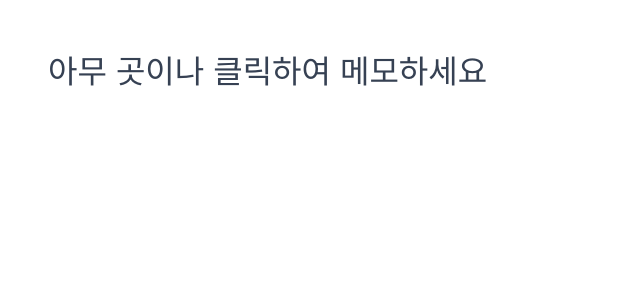
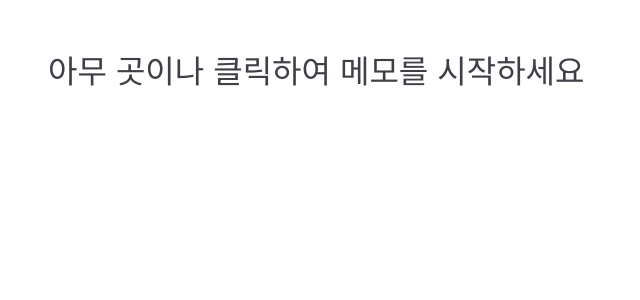
Before and after one commit to chebread/kwaesok, a Next.js app: page / in a window 1280 px wide. Shown: the top 300 px of the page, without its empty margins (0-640 px from the left). Built offline with nearby package versions, Linux system fonts and the light colour scheme.

Commit message:
backup: 1m limit

```diff
--- a/app/(subpages)/home/home-page.module.scss
+++ b/app/(subpages)/home/home-page.module.scss
@@ -30,7 +30,7 @@
   &[contenteditable='true']:empty:before,
   &[contenteditable='true']:focus:before {
     content: attr(data-placeholder);
-    color: var(--gray-700);
+    color: var(--zinc-700);
     pointer-events: none;
     display: block;
   }
@@ -39,3 +39,12 @@
     content: '';
   }
 }
+
+[data-theme='dark'] {
+  .input {
+    &[contenteditable='true']:empty:before,
+    &[contenteditable='true']:focus:before {
+      color: var(--zinc-300);
+    }
+  }
+}
--- a/app/(subpages)/home/home-page.tsx
+++ b/app/(subpages)/home/home-page.tsx
@@ -1,131 +1,94 @@
 'use client';
 
-import { useEffect, useRef } from 'react';
+import { useEffect } from 'react';
 import style from './home-page.module.scss';
-import { useState } from 'react';
-
-import clsx from 'clsx';
+import TextEditor from '@components/text-editor';
 
 export default function HomePage() {
-  console.log(1);
+  useEffect(() => {
+    // 페이지 가시성 변경 핸들러
+    const handleVisibilityChange = () => {
+      const now = Date.now();
 
-  const inputRef: any = useRef<HTMLDivElement | null>(null);
-  const [content, setContent] = useState('');
-
-  useEffect(() => {
-    const handleInput = () => {
-      if (inputRef.current) {
-        setContent(inputRef.current.textContent || '');
+      if (document.hidden) {
+        // 페이지 숨김 시 현재까지 누적 시간 저장
+        const startTime = parseInt(
+          localStorage.getItem('pageStartTime') || '0'
+        );
+        if (startTime > 0) {
+          const currentElapsed = parseInt(
+            localStorage.getItem('pageElapsedTime') || '0'
+          );
+          const newElapsed = currentElapsed + (now - startTime);
+          localStorage.setItem('pageElapsedTime', newElapsed.toString());
+          localStorage.removeItem('pageStartTime');
+        }
+      } else {
+        // 페이지 다시 보임 시 시작 시간 기록
+        localStorage.setItem('pageStartTime', now.toString());
       }
     };
 
-    const element = inputRef.current;
-    if (element) {
-      element.addEventListener('input', handleInput);
+    // 타이머 체크 함수
+    const checkTimer = () => {
+      const now = Date.now();
+      const startTime = parseInt(localStorage.getItem('pageStartTime') || '0');
+      const elapsedTime = parseInt(
+        localStorage.getItem('pageElapsedTime') || '0'
+      );
+
+      // 현재 보고 있는 시간 + 이전에 누적된 시간
+      const totalTime = (startTime > 0 ? now - startTime : 0) + elapsedTime;
+
+      if (totalTime >= 60000) {
+        // 1분 경과
+        alert('1분이 경과했습니다.');
+        // 타이머 초기화
+        localStorage.setItem('pageElapsedTime', '0');
+        localStorage.setItem('pageStartTime', now.toString());
+      }
+    };
+
+    // 초기 설정
+    if (!document.hidden) {
+      localStorage.setItem('pageStartTime', Date.now().toString());
+      if (!localStorage.getItem('pageElapsedTime')) {
+        localStorage.setItem('pageElapsedTime', '0');
+      }
     }
 
+    // 이벤트 리스너 등록
+    document.addEventListener('visibilitychange', handleVisibilityChange);
+
+    // 주기적으로 타이머 체크
+    const intervalId = setInterval(checkTimer, 1000);
+
+    // 컴포넌트 언마운트 시 정리
     return () => {
-      if (element) {
-        element.removeEventListener('input', handleInput);
+      clearInterval(intervalId);
+      document.removeEventListener('visibilitychange', handleVisibilityChange);
+
+      // 언마운트 시 현재까지 누적 시간 저장
+      if (!document.hidden) {
+        const startTime = parseInt(
+          localStorage.getItem('pageStartTime') || '0'
+        );
+        if (startTime > 0) {
+          const currentElapsed = parseInt(
+            localStorage.getItem('pageElapsedTime') || '0'
+          );
+          const newElapsed = currentElapsed + (Date.now() - startTime);
+          localStorage.setItem('pageElapsedTime', newElapsed.toString());
+        }
       }
     };
   }, []);
 
-  const handleBlur = () => {
-    if (inputRef.current && !inputRef.current.textContent.trim()) {
-      inputRef.current.textContent = '';
-    }
-  };
-
-  // useEffect(() => {
-  //   const handlePaste = (e: ClipboardEvent) => {
-  //     e.preventDefault();
-  //     const text = e.clipboardData?.getData('text/plain') || '';
-  //     document.execCommand('insertText', false, text);
-  //   };
-
-  //   const editableDiv = inputRef.current;
-  //   if (editableDiv) {
-  //     editableDiv.addEventListener('paste', handlePaste);
-  //   }
-
-  //   // 컴포넌트 언마운트 시 이벤트 리스너 제거
-  //   return () => {
-  //     if (editableDiv) {
-  //       editableDiv.removeEventListener('paste', handlePaste);
-  //     }
-  //   };
-  // }, []);
-
-  // console.log('>>> ' + content + ' <<<');
-
-  // console.log(content.replace(/\n/g, '<br />'));
-
-  const handlePasteWithSelectionApi = async (
-    e: React.ClipboardEvent<HTMLDivElement>
-  ) => {
-    e.preventDefault();
-    const text = e.clipboardData.getData('text/plain');
-
-    // 현재 선택 영역 가져오기
-    const selection = window.getSelection();
-    if (selection && selection.rangeCount > 0) {
-      const range = selection.getRangeAt(0);
-      range.deleteContents();
-
-      // 텍스트 노드 생성 및 삽입
-      const textNode = document.createTextNode(text);
-      range.insertNode(textNode);
-
-      // 커서 위치 조정
-      range.setStartAfter(textNode);
-      range.setEndAfter(textNode);
-      selection.removeAllRanges();
-      selection.addRange(range);
-    }
-  };
-
   return (
     <div className={style.container}>
       <div className={style.wrapper}>
-        <div
-          ref={inputRef}
-          className={clsx(style.input)}
-          contentEditable
-          // onBlur={handleBlur}
-          data-placeholder="아무 곳이나 클릭하여 메모하세요" // 새로고침 할 때 마다 변경됨 openai 404 page 같이
-          onInput={(event: any) => {
-            const text = event.target.innerText.replace(/\n\n/g, '\n');
-            setContent(text);
-            console.log('>' + content + '<');
-
-            if (content === '') {
-              handleBlur(); // placeholder 다시 보이기
-            }
-          }}
-          onKeyDown={(event: any) => {
-            if (event.keyCode === 9) {
-              // Tab
-              event.preventDefault();
-            }
-            if (event.keyCode === 13) {
-              // New Line
-              // event.preventDefault();
-            }
-          }}
-          onPaste={handlePasteWithSelectionApi}
-        ></div>
+        <TextEditor className={style.input} />
       </div>
     </div>
   );
 }
-
-/*
-기본 컨테이너 구조는 서버에서 렌더링됨
-
-인터랙티브 부분만 클라이언트 컴포넌트로 분리됨
-
-초기 로드 시 기본 레이아웃이 바로 표시됨
-
-하이드레이션 후 인터랙티브 기능이 활성화됨
-*/
--- a/app/components/text-editor.tsx
+++ b/app/components/text-editor.tsx
@@ -1 +1,87 @@
 'use client';
+
+import { useEffect, useRef, useState } from 'react';
+
+export default function TextEditor({ className }: { className: any }) {
+  const inputRef: any = useRef<HTMLDivElement | null>(null);
+  const [content, setContent] = useState('');
+
+  useEffect(() => {
+    const handleInput = () => {
+      if (inputRef.current) {
+        setContent(inputRef.current.textContent || '');
+      }
+    };
+
+    const element = inputRef.current;
+    if (element) {
+      element.addEventListener('input', handleInput);
+    }
+
+    return () => {
+      if (element) {
+        element.removeEventListener('input', handleInput);
+      }
+    };
+  }, []);
+
+  const handleBlur = () => {
+    if (inputRef.current && !inputRef.current.textContent.trim()) {
+      inputRef.current.textContent = '';
+    }
+  };
+
+  const handlePasteWithSelectionApi = async (
+    e: React.ClipboardEvent<HTMLDivElement>
+  ) => {
+    e.preventDefault();
+    const text = e.clipboardData.getData('text/plain');
+
+    // 현재 선택 영역 가져오기
+    const selection = window.getSelection();
+    if (selection && selection.rangeCount > 0) {
+      const range = selection.getRangeAt(0);
+      range.deleteContents();
+
+      // 텍스트 노드 생성 및 삽입
+      const textNode = document.createTextNode(text);
+      range.insertNode(textNode);
+
+      // 커서 위치 조정
+      range.setStartAfter(textNode);
+      range.setEndAfter(textNode);
+      selection.removeAllRanges();
+      selection.addRange(range);
+    }
+  };
+
+  return (
+    <div
+      ref={inputRef}
+      className={className}
+      contentEditable
+      // onBlur={handleBlur}
+      data-placeholder="아무 곳이나 클릭하여 메모를 시작하세요" // 새로고침 할 때 마다 변경됨 openai 404 page 같이
+      onInput={(event: any) => {
+        const text = event.target.innerText.replace(/\n\n/g, '\n');
+        setContent(text);
+        console.log('>' + content + '<');
+
+        if (content === '') {
+          handleBlur(); // placeholder 다시 보이기
+        }
+      }}
+      onKeyDown={(event: any) => {
+        if (event.keyCode === 9) {
+          // Tab
+          event.preventDefault();
+        }
+        if (event.keyCode === 13) {
+          // New Line
+          // event.preventDefault();
+        }
+      }}
+      onPaste={handlePasteWithSelectionApi}
+    ></div>
+  );
+}
--- a/app/layout.tsx
+++ b/app/layout.tsx
@@ -1,23 +1,6 @@
 import type { Metadata, Viewport } from 'next';
 import '@styles/global.css';
-import localFont from 'next/font/local';
-
-const geistSans = localFont({
-  src: './fonts/GeistVF.woff',
-  variable: '--font-geist-sans',
-  weight: '100 900',
-});
-const geistMono = localFont({
-  src: './fonts/GeistMonoVF.woff',
-  variable: '--font-geist-mono',
-  weight: '100 900',
-});
-const pretendard = localFont({
-  src: './fonts/PretendardVariable.woff2',
-  display: 'swap',
-  weight: '45 920',
-  variable: '--font-pretendard',
-});
+import { ThemeProvider } from 'next-themes';
 
 export const metadata: Metadata = {
   title: {
@@ -104,12 +87,10 @@ export default function RootLayout({
       Analytics
       SpeedInsights
     */
-    <html
-      lang="ko"
-      suppressHydrationWarning
-      className={`${geistSans.variable} ${geistMono.variable} ${pretendard.variable}`}
-    >
-      <body>{children}</body>
+    <html lang="ko" suppressHydrationWarning>
+      <body>
+        <ThemeProvider>{children}</ThemeProvider>
+      </body>
     </html>
   );
 }
--- a/app/styles/global.css
+++ b/app/styles/global.css
@@ -2,20 +2,10 @@
 @import './color-palette.css';
 
 :root {
-  --bg: #fff;
-  --fg: #000;
-
   /* Typography */
-  /* --font-sans: var(--font-pretendard), -apple-system, BlinkMacSystemFont,
-    'Roboto', 'Helvetica Neue', sans-serif;
-  --font-mono: var(--font-pretendard), 'SFMono-Regular', 'Consolas',
-    'Liberation Mono', 'Menlo', monospace; */
   --font-sans: -apple-system, 'system-ui', 'Segoe UI', Roboto, Helvetica, Arial,
     sans-serif;
 }
-
-/* [data-theme='dark'] {
-} */
 
 * {
   box-sizing: border-box;
@@ -25,8 +15,8 @@ html,
 body {
   padding: 0;
   margin: 0;
-  background: var(--bg);
-  color: var(--fg);
+  background: var(--white);
+  color: var(--black);
   text-rendering: optimizeLegibility;
   -webkit-font-smoothing: antialiased;
   -moz-osx-font-smoothing: grayscale;
@@ -36,6 +26,14 @@ body {
   height: 100%;
 }
 
+[data-theme='dark'] {
+  html,
+  body {
+    background: var(--neutral-950);
+    color: var(--white);
+  }
+}
+
 body {
   min-height: 100%;
   font-family: var(--font-sans);
--- a/next.config.mjs
+++ b/next.config.mjs
@@ -1,13 +1,6 @@
 /** @type {import('next').NextConfig} */
 const nextConfig = {
   reactStrictMode: false,
-  webpack: config => {
-    config.module.rules.push({
-      test: /\.svg$/,
-      use: ['@svgr/webpack'],
-    });
-    return config;
-  },
   sassOptions: {
     additionalData: `$var: red;`,
   },
```
Also changed, not shown: app/types/svgr.d.ts (deleted, +0 -10 lines).
